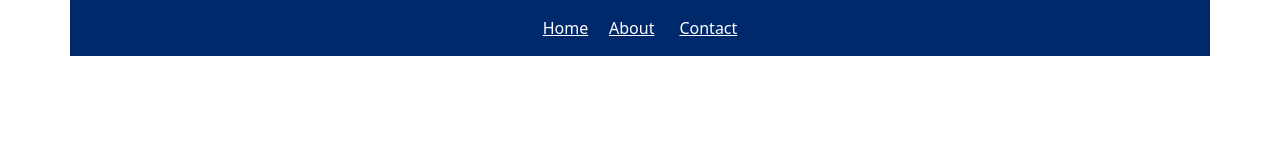
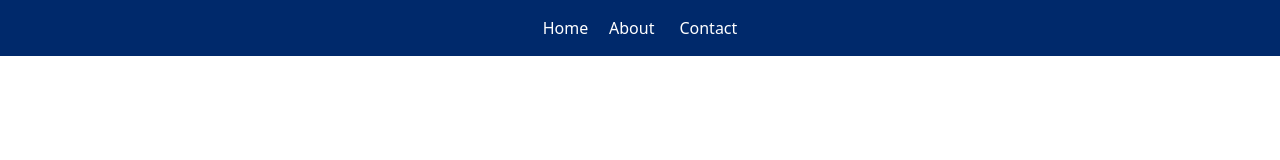
Before and after one commit to akikomyao/chingu-practice, a plain HTML site: page index.html in a window 1280 px wide. Drawn offline with nearby package versions, Linux system fonts and the light colour scheme.

Commit message:
Update index.html

```diff
--- a/index.html
+++ b/index.html
@@ -1,42 +1,34 @@
 <!doctype html>
 <html lang="en">
   <head>
-    <!-- Required meta tags -->
+
     <meta charset="utf-8">
     <meta name="viewport" content="width=device-width, initial-scale=1">
-
-    <!-- Bootstrap CSS -->
     <link href="https://cdn.jsdelivr.net/npm/bootstrap@5.0.0-beta3/dist/css/bootstrap.min.css" rel="stylesheet" integrity="sha384-eOJMYsd53ii+scO/bJGFsiCZc+5NDVN2yr8+0RDqr0Ql0h+rP48ckxlpbzKgwra6" crossorigin="anonymous">
 
-    <title>Hello, world!</title>
+    <title>footer</title>
     <style>
-    .container{
+    .footer-container{
       background-color: #00296B;
     }
+    a{
+      text-decoration: none;
+    }
+
 
     </style>
   </head>
   <body>
+<script src="https://cdn.jsdelivr.net/npm/bootstrap@5.0.0-beta3/dist/js/bootstrap.bundle.min.js" integrity="sha384-JEW9xMcG8R+pH31jmWH6WWP0WintQrMb4s7ZOdauHnUtxwoG2vI5DkLtS3qm9Ekf" crossorigin="anonymous"></script>
 
-    <!-- Optional JavaScript; choose one of the two! -->
 
-    <!-- Option 1: Bootstrap Bundle with Popper -->
-    <script src="https://cdn.jsdelivr.net/npm/bootstrap@5.0.0-beta3/dist/js/bootstrap.bundle.min.js" integrity="sha384-JEW9xMcG8R+pH31jmWH6WWP0WintQrMb4s7ZOdauHnUtxwoG2vI5DkLtS3qm9Ekf" crossorigin="anonymous"></script>
-
-    <!-- Option 2: Separate Popper and Bootstrap JS -->
-    <!--
-    <script src="https://cdn.jsdelivr.net/npm/@popperjs/core@2.9.1/dist/umd/popper.min.js" integrity="sha384-SR1sx49pcuLnqZUnnPwx6FCym0wLsk5JZuNx2bPPENzswTNFaQU1RDvt3wT4gWFG" crossorigin="anonymous"></script>
-    <script src="https://cdn.jsdelivr.net/npm/bootstrap@5.0.0-beta3/dist/js/bootstrap.min.js" integrity="sha384-j0CNLUeiqtyaRmlzUHCPZ+Gy5fQu0dQ6eZ/xAww941Ai1SxSY+0EQqNXNE6DZiVc" crossorigin="anonymous"></script>
-    -->
-
-  <!-- FOOTER -->
-  <footer class="container">
+  <footer class="footer-container">
     <div >
 
-    <p class = "pt-3 pb-3 text-center text-light"> <a href="#" class ="text-white">Home</a>
-      &nbsp; &nbsp;&nbsp;<a href="#" class= "text-white">About</a>
-      &nbsp; &nbsp;&nbsp; <a href="#" class = "text-white"> Contact</a></p>
+    <p class = "pt-3 pb-3 text-center text-light"> <a href="#" target ="_blank" class ="text-white">Home</a>
+      &nbsp; &nbsp;&nbsp;<a href="#" target ="_blank" class= "text-white">About</a>
+      &nbsp; &nbsp;&nbsp; <a href="#"target ="_blank"  class = "text-white"> Contact</a></p>
   </div>
   </footer>
-    </body>
+  </body>
 </html>
```
